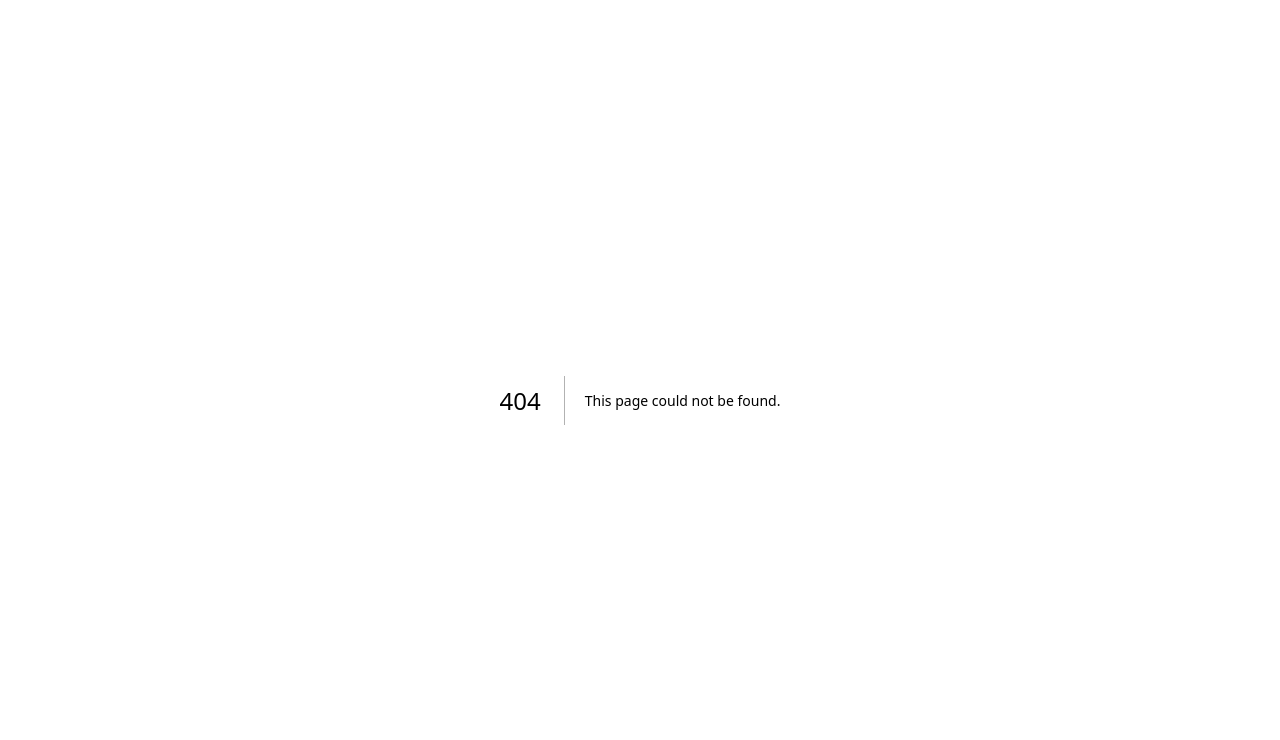
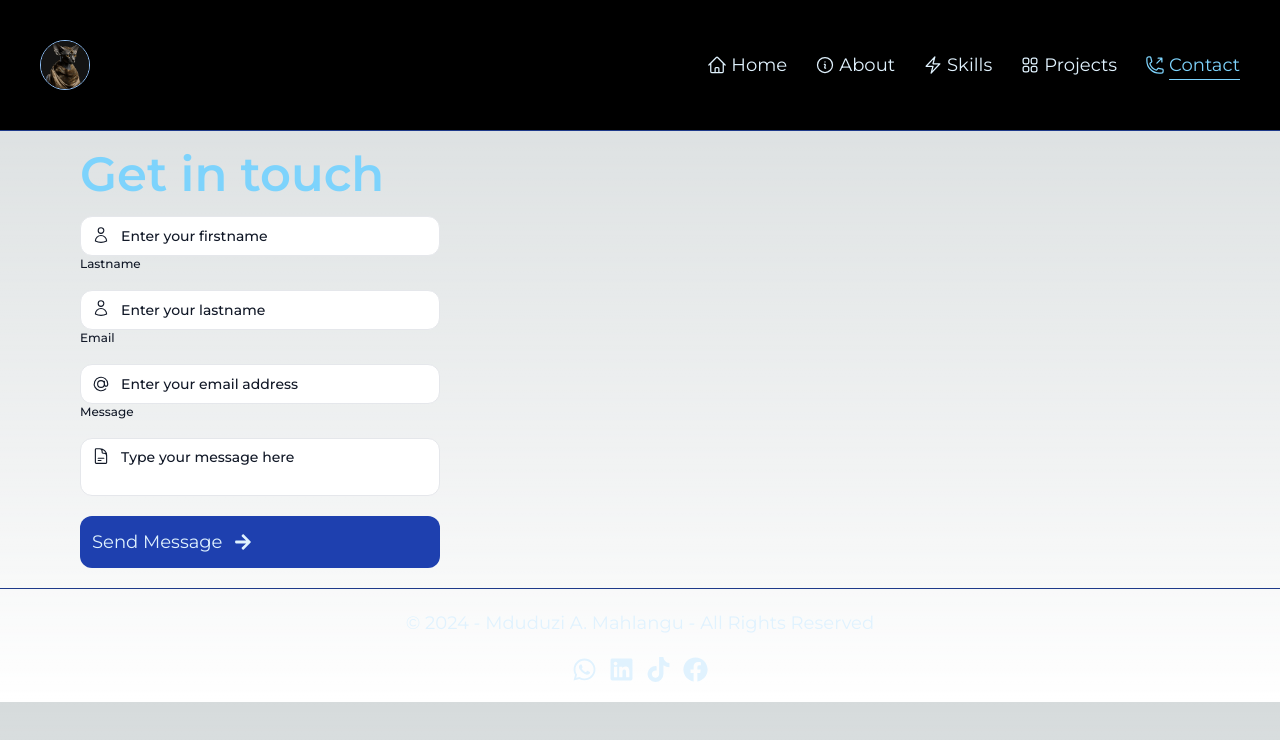
Before and after one commit to abdulmahl/my-portfolio, a Next.js app: page /contact in a window 1280 px wide. Before the commit this address had no page. Shown: the top 740 px of the page. Built offline with nearby package versions, Linux system fonts and the light colour scheme.

Commit message:
Changed to routes from a single page.

```diff
--- a/app/ui/about.js
+++ b/app/about/page.js
@@ -1,11 +1,11 @@
 import image from "../../public/aboutImage1.jpg";
 import Image from "next/image";
 
-export default function AboutMe() {
+export default function AboutMePage() {
   return (
     <section
       id="about"
-      className="p-3 pt-[100px] flex flex-col-reverse gap-5 md:flex-row md:justify-between md:p-5 md:pt-[130px] lg:pt-[200px] lg:p-10"
+      className="p-3 pt-[80px] flex flex-col-reverse gap-5 md:flex-row md:justify-between md:p-5 md:pt-[100px] lg:pt-[150px] lg:px-20"
     >
       <Image
         src={image}
@@ -40,7 +40,7 @@ export default function AboutMe() {
           Young University Idaho pursuing a major in Software Development.
           Currently employed at Eragateway as a full-stack developer intern.
         </p>
-        <p className="text-sm text-sky-100 pb-[25px] lg:text-lg">
+        <p className="text-sm text-sky-100 lg:text-lg">
           My journey at BYU-Idaho has equipped me with the skills and knowledge
           necessary to tackle real-world challenges in the tech industry. I am
           passionate about coding and problem-solving and I&apos;m eager to
--- a/app/ui/contact.js
+++ b/app/contact/page.js
@@ -6,25 +6,15 @@ import {
   AtSymbolIcon,
   DocumentTextIcon,
   UserIcon,
-  ArrowUpCircleIcon,
 } from "@heroicons/react/24/outline";
 
-export default function ContactSection() {
-  const scrollToTop = () => {
-    window.scrollTo({
-      top: 0,
-      behavior: "smooth",
-    });
-  };
+export default function ContactMePage() {
   return (
-    <section
-      id="contact"
-      className="p-3 pt-[100px] flex flex-col md:p-5 md:pt-[130px] lg:pt-[200px] lg:p-10"
-    >
-      <h2 className="text-[1.7rem] text-sky-300 font-semibold md:text-3xl lg:text-5xl">
+    <section className="p-3 pt-[80px] flex flex-col md:p-5 md:pt-[100px] lg:pt-[150px] lg:px-20">
+      <h2 className="text-[1.7rem] text-center text-sky-300 font-semibold md:text-3xl lg:text-5xl lg:text-left">
         Get in touch
       </h2>
-      <form className="text-gray-900 w-[360px] m-auto">
+      <form className="text-gray-900 w-[360px] md:m-auto lg:m-0">
         <label
           htmlFor="firstname"
           className="text-xs font-medium text-gray-900"
@@ -97,22 +87,6 @@ export default function ContactSection() {
           <FaArrowRight />
         </div>
       </form>
-
-      <div className=" flex items-center justify-between mt-8 mb-3 px-3 md:px-5 lg:px-10 text-sky-100">
-        <p className="block text-center">
-          Interested in my work?{" "}
-          <Link
-            href="tel:0769001909"
-            className="text-sky-300 hover:underline underline-offset-4"
-          >
-            Get in touch.
-          </Link>
-        </p>
-        <ArrowUpCircleIcon
-          onClick={scrollToTop}
-          className="h-[30px] w-[30px] hover:text-sky-300 lg:h-[35px] lg:w-[35px]"
-        />
-      </div>
     </section>
   );
 }
--- a/app/ui/heroSection.js
+++ b/app/home/homePage.js
@@ -4,12 +4,11 @@ import Image from "next/image";
 import image from "../../public/heroImage.jpg";
 import { FaArrowRight } from "react-icons/fa";
 
-export default function HeroSection() {
+export default function HomePage() {
   return (
     <>
       <section
-        id="home"
-        className={`p-3 pt-[100px] flex flex-col gap-5 md:flex-row md:items-center md:justify-between lg:justify-between md:p-5 md:pt-[130px] lg:pt-[200px] lg:p-10`}
+        className={`p-3 pt-[80px] flex flex-col gap-5 items-center md:pt-[100px] md:flex-row lg:items-center lg:justify-between lg:px-20 lg:pt-[150px]`}
       >
         <div className="md:w-[50%]">
           <h1
@@ -26,8 +25,8 @@ export default function HeroSection() {
           >
             Welcome to my portfolio! I&apos;m a Full-Stack Developer with a
             passion for creating innovative and efficient solutions. Explore my
-            projects learn more about my skills and feel free to
-            reach out if you&apos;d like to collaborate.
+            projects learn more about my skills and feel free to reach out if
+            you&apos;d like to collaborate.
           </p>
 
           <p
@@ -35,8 +34,8 @@ export default function HeroSection() {
           >
             Welcome to my portfolio! I&apos;m a Full-Stack Developer with a
             passion for creating innovative and efficient solutions. Explore my
-            projects learn more about my skills and feel free to
-            reach out if you&apos;d like to collaborate.
+            projects learn more about my skills and feel free to reach out if
+            you&apos;d like to collaborate.
           </p>
 
           <p
@@ -46,8 +45,8 @@ export default function HeroSection() {
           >
             Welcome to my portfolio! I&apos;m a Full-Stack Developer with a
             passion for creating innovative and efficient solutions. Explore my
-            projects learn more about my skills and feel free to
-            reach out if you&apos;d like to collaborate.
+            projects learn more about my skills and feel free to reach out if
+            you&apos;d like to collaborate.
           </p>
           <div className="flex gap-5 items-center">
             <div
@@ -77,15 +76,15 @@ export default function HeroSection() {
           width={300}
           height={0}
           alt="Hero"
-          className="hidden md:block lg:hidden md:w-[50%] rounded-xl"
+          className="hidden md:block lg:hidden rounded-xl w-[50%]"
         />
 
         <Image
           src={image}
-          width={500}
+          width={400}
           height={0}
           alt="Hero"
-          className="hidden md:hidden lg:block lg:w-[45%] rounded-xl"
+          className="hidden md:hidden lg:block lg:w-[41%] rounded-xl"
         />
       </section>
     </>
--- a/app/layout.js
+++ b/app/layout.js
@@ -1,5 +1,7 @@
 import { Montserrat } from "next/font/google";
 import "./globals.css";
+import Header from "./ui/header";
+import Footer from "./ui/footer";
 
 const montserrat = Montserrat({ subsets: ["latin"] });
 
@@ -10,7 +12,11 @@ export const metadata = {
 export default function RootLayout({ children }) {
   return (
     <html lang="en">
-      <body className={montserrat.className}>{children}</body>
+      <body className={montserrat.className}>
+        <Header />
+        {children}
+        <Footer />
+      </body>
     </html>
   );
 }
--- a/app/page.js
+++ b/app/page.js
@@ -1,24 +1,9 @@
-import Header from "./ui/header";
-import Footer from "./ui/footer";
-import HeroSection from "./ui/heroSection";
-import MySkills from "./ui/mySkills";
-import MyProjects from "./ui/myProjects";
-import ContactSection from "./ui/contact";
-import AboutMe from "./ui/about";
+import HomePage from "./home/homePage";
 
 export default function Home() {
   return (
     <>
-      <Header />
-
-      <main className="flex flex-col">
-        <HeroSection />
-        <AboutMe />
-        <MySkills />
-        <MyProjects />
-        <ContactSection />
-      </main>
-      <Footer />
+      <HomePage />
     </>
   );
 }
--- a/app/ui/myProjects.js
+++ b/app/projects/page.js
@@ -9,11 +9,11 @@ import portfolio_5 from "../../public/port-5.jpg";
 import portfolio_6 from "../../public/port-6.jpg";
 import { FaArrowRight } from "react-icons/fa";
 
-export default function MyProjects() {
+export default function MyProjectsPage() {
   return (
     <section
       id="projects"
-      className="p-3 pt-[100px] md:p-5 lg:p-10 md:pt-[130px] lg:pt-[200px] lg:p-10"
+      className="p-3 pt-[80px] md:p-5 md:pt-[100px] lg:pt-[150px] lg:px-20"
     >
       <h2 className="text-[1.7rem] text-sky-300 font-semibold pb-[30px] md:text-3xl lg:pb-[55px] lg:text-5xl">
         My Projects
--- a/app/ui/mySkills.js
+++ b/app/skills/page.js
@@ -9,11 +9,11 @@ import {
 } from "react-icons/fa";
 import { HiDatabase } from "react-icons/hi";
 
-export default function MySkills() {
+export default function MySkillsPage() {
   return (
     <section
       id="skills"
-      className="p-3 md:p-5 pt-[100px] md:pt-[130px] lg:pt-[200px] lg:p-10"
+      className="p-3 md:p-5 pt-[80px] md:pt-[100px] lg:pt-[150px] lg:px-20"
     >
       <h2 className="text-[1.7rem] text-sky-300 font-semibold pb-[1px] md:text-3xl lg:pb-[25px] lg:text-5xl">
         My Skills
--- a/app/ui/deskTopNav.js
+++ b/app/ui/deskTopNav.js
@@ -1,20 +1,29 @@
+"use client";
+
 import { routes } from "./routes";
 import Link from "next/link";
+import { usePathname } from "next/navigation"; // Use usePathname instead of useRouter
 
 export default function DeskTopNav() {
+  const pathname = usePathname(); // Get the current path
 
   return (
     <ul className="hidden lg:flex lg:items-center gap-7 text-lg">
       {routes.map((route) => {
         const { title, href, icon } = route;
+        const isActive = pathname === href; // Check if the current path matches the link's href
 
         return (
           <li key={title}>
             <Link
               href={href}
               className={`flex items-center gap-1
-                 text-sky-100 hover:underline hover:underline-offset-8
-              hover:text-sky-300`}
+                ${
+                  isActive
+                    ? "text-sky-300 underline underline-offset-8"
+                    : "text-sky-100"
+                }
+                hover:text-sky-300 hover:underline hover:underline-offset-8`}
             >
               {icon}
               {title}
--- a/app/ui/footer.js
+++ b/app/ui/footer.js
@@ -5,7 +5,7 @@ export default function Footer() {
   const year = new Date();
 
   return (
-    <footer className="py-5 w-[95%] flex flex-col gap-5 items-center justify-between text-sm border-t border-blue-900 text-sky-100 lg:text-lg relative">
+    <footer className="py-5 w-full flex flex-col gap-5 items-center justify-between text-sm border-t border-blue-900 text-sky-100 lg:text-lg relative">
       <p>
         &copy; <span>{year.getFullYear()}</span>
         {" - "}Mduduzi A. Mahlangu - All Rights Reserved
--- a/app/ui/header.js
+++ b/app/ui/header.js
@@ -3,20 +3,20 @@ import Image from "next/image";
 import DeskTopNav from "./deskTopNav";
 import Link from "next/link";
 import { MobileNav } from "./mobileNav";
-import logo from "../../public/logo.jpeg";
+import logo from "../../public/sphinx_black.webp";
 
 export default function Header() {
   return (
     <>
       <header className="p-3 bg-black fixed top-0 left-0 right-0 flex items-center justify-between border-b border-blue-900 md:p-5 lg:p-10">
-        <Link href={"#home"}>
+        <Link href={"/"}>
           <div className="flex items-center gap-1 text-sky-100 text-lg font-bold leading-none md:text-xl md:leading-none lg:hidden">
             <Image
               src={logo}
               alt="Abdul"
               width={50}
               height={50}
-              className="rounded-full hover:border border-blue-900 w-[40px]"
+              className="rounded-full border border-blue-300 hover:border hover:border-blue-600 w-[40px]"
             />
           </div>
           <div className="hidden lg:flex gap-2 items-center text-sky-100 font-bold leading-none text-2xl">
@@ -25,7 +25,7 @@ export default function Header() {
               alt="Abdul"
               width={50}
               height={50}
-              className="rounded-full hover:border border-blue-900"
+              className="rounded-full border border-blue-300 hover:border hover:border-blue-600"
             />
           </div>
         </Link>
--- a/app/ui/mobileNav.js
+++ b/app/ui/mobileNav.js
@@ -9,7 +9,7 @@ export const MobileNav = () => {
   const [isOpen, setOpen] = useState(false);
 
   return (
-    <div className="lg:hidden text-sky-300">
+    <div className="lg:hidden text-sky-300 hover:text-blue-600">
       <Hamburger toggled={isOpen} size={25} toggle={setOpen} />
       <div className="">
         {isOpen && (
--- a/app/ui/routes.js
+++ b/app/ui/routes.js
@@ -3,7 +3,7 @@ import React from "react";
 export const routes = [
   {
     title: "Home",
-    href: "#home",
+    href: "/",
     icon: (
       <svg
         xmlns="http://www.w3.org/2000/svg"
@@ -23,7 +23,7 @@ export const routes = [
   },
   {
     title: "About",
-    href: "#about",
+    href: "/about",
     icon: (
       <svg
         xmlns="http://www.w3.org/2000/svg"
@@ -43,7 +43,7 @@ export const routes = [
   },
   {
     title: "Skills",
-    href: "#skills",
+    href: "/skills",
     icon: (
       <svg
         xmlns="http://www.w3.org/2000/svg"
@@ -63,7 +63,7 @@ export const routes = [
   },
   {
     title: "Projects",
-    href: "#projects",
+    href: "/projects",
     icon: (
       <svg
         xmlns="http://www.w3.org/2000/svg"
@@ -83,7 +83,7 @@ export const routes = [
   },
   {
     title: "Contact",
-    href: "#contact",
+    href: "/contact",
     icon: (
       <svg
         xmlns="http://www.w3.org/2000/svg"
```
Also changed, not shown: public/image4.jpg (deleted), public/sphinx_black.webp (added).
